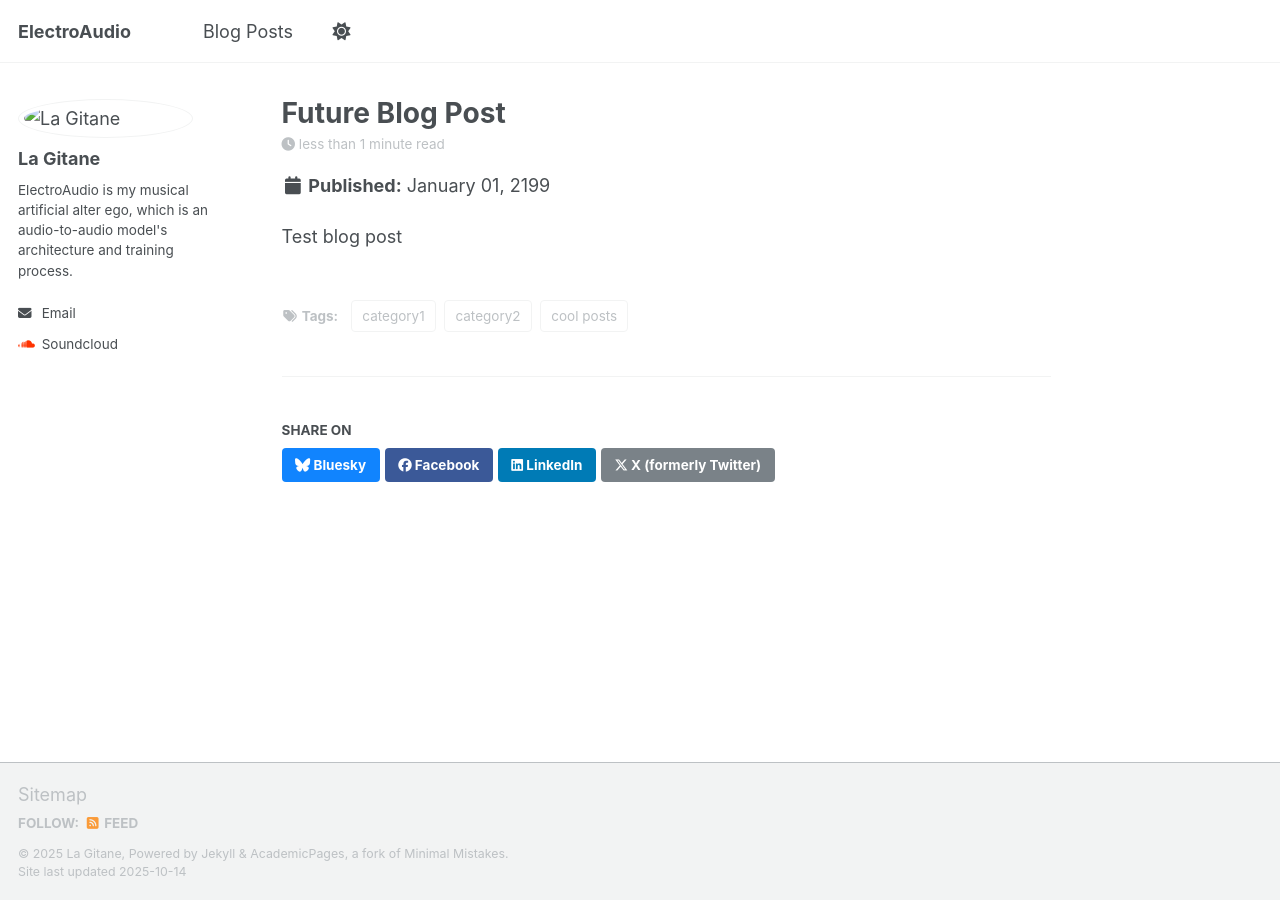
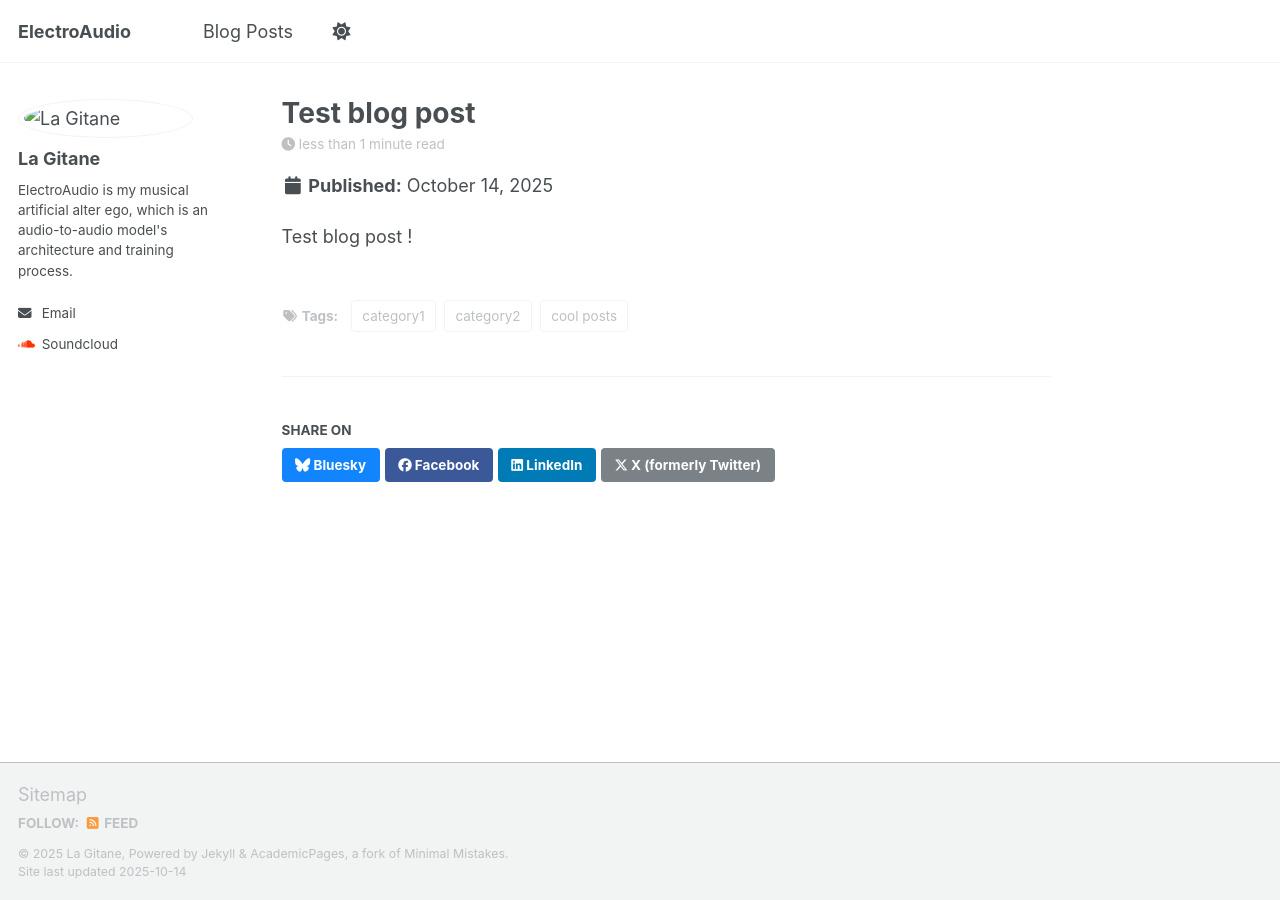
Before and after one commit to lagitanemusic/electroaudio, a Jekyll site: the page built from _posts/2199-01-01-future-post.md, in a window 1280 px wide. Built offline with Jekyll 4.4.1, drawn with Linux system fonts in a browser that asks for light colours; a script that is not in the unit is left out.

Commit message:
Change post blog

```diff
--- a/_posts/2199-01-01-future-post.md
+++ b/_posts/2199-01-01-future-post.md
@@ -1,6 +1,6 @@
 ---
-title: 'Future Blog Post'
-date: 2199-01-01
+title: 'Test blog post'
+date: 2025-10-14
 permalink: /posts/2012/08/blog-post-4/
 tags:
   - cool posts
@@ -8,4 +8,4 @@ tags:
   - category2
 ---
 
-Test blog post
+Test blog post !
```
